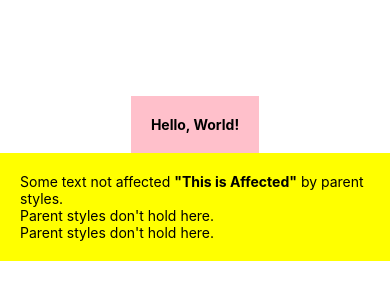
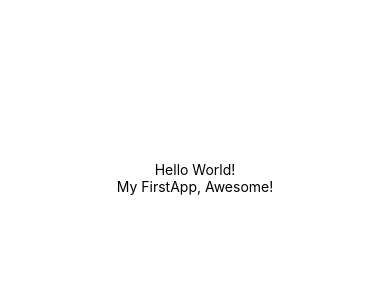
Before and after one commit to stephen-lakes/React-Native-notes, a React Native app: screen / in a window 390 px wide. Shown: the part 244-544 px from the top of the page. Built offline with nearby package versions, Linux system fonts and the light colour scheme.

Commit message:
My First React Native App

```diff
--- a/App.js
+++ b/App.js
@@ -4,15 +4,8 @@ import { StyleSheet, Text, View } from 'react-native';
 export default function App() {
   return (
     <View style={styles.container}>
-      <View style={styles.header}>
-        <Text style={styles.boldText}>Hello, World!</Text>
-      </View>
-      <View style={styles.body}>
-        <Text>Some text not affected <Text style={styles.boldText}>"This is Affected"</Text> by parent styles.</Text>
-        <Text>Parent styles don't hold here.</Text>
-        <Text>Parent styles don't hold here.</Text>
-      </View>
-
+      <Text>Hello World!</Text>
+      <Text>My FirstApp, Awesome!</Text>
     </View>
   );
 }
@@ -24,15 +17,4 @@ const styles = StyleSheet.create({
     alignItems: 'center',
     justifyContent: 'center',
   },
-  header: {
-    backgroundColor: 'pink',
-    padding: 20,
-  },
-  body: {
-    backgroundColor: 'yellow',
-    padding: 20,
-  },
-  boldText: {
-    fontWeight: 'bold',
-  }
 });
```
